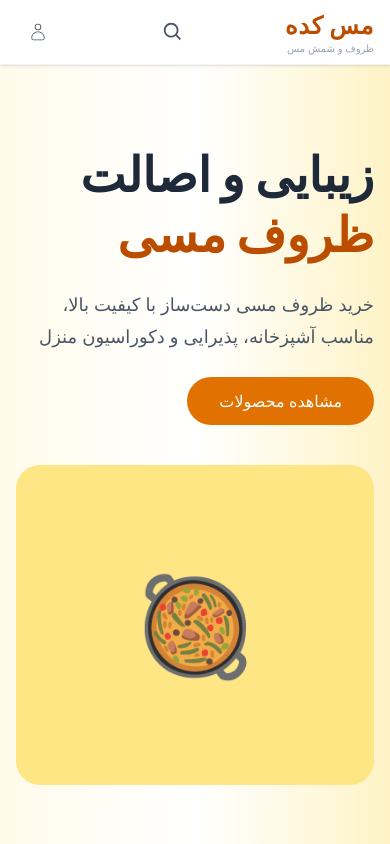
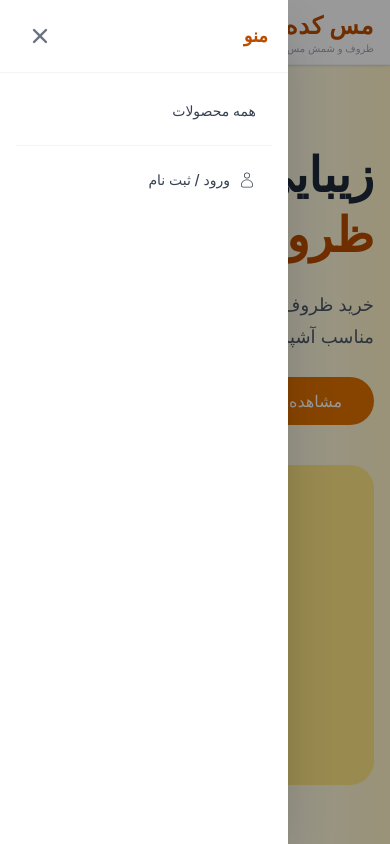
Before and after one commit to alietebarian/myShop, a React (Vite) app in the folder client/: page / in a window 390 px wide. Both pictures are taken after a click on the button "باز کردن منو". Shown: the top 844 px of the page. Built offline with nearby package versions, Linux system fonts and the light colour scheme; no server answers.

Commit message:
fix header for responsive

```diff
--- a/client/src/app/layout/header/Header.tsx
+++ b/client/src/app/layout/header/Header.tsx
@@ -1,128 +1,208 @@
-import { BiSearch } from "react-icons/bi";
+import { useState } from "react";
 import { RiAdminLine } from "react-icons/ri";
 import { CiUser } from "react-icons/ci";
 import { PiBasketLight } from "react-icons/pi";
+import { HiOutlineClipboardList } from "react-icons/hi";
+import { HiOutlineMenuAlt3, HiX } from "react-icons/hi";
 import { Link } from "react-router-dom";
 import { useCart } from "../../../lib/hooks/useCart";
-import { HiOutlineClipboardList } from "react-icons/hi";
 import { useAuth } from "../../../features/context/useAuth";
 
 function Header() {
-  const { data: cartItem } = useCart()
-  const { user, token, logout } = useAuth()
+  const { data: cartItem } = useCart();
+  const { user, token, logout } = useAuth();
+  const [isMenuOpen, setIsMenuOpen] = useState(false);
+
+  const closeMenu = () => setIsMenuOpen(false);
 
   return (
-    <header className="sticky top-0 z-50 bg-white border-b border-gray-100 shadow-sm px-4 md:px-8">
-      <div className="max-w-7xl mx-auto flex items-center justify-between gap-4 h-16 md:h-20">
+    <header className="sticky top-0 z-50 border-b border-gray-100 bg-white px-4 shadow-sm md:px-8">
+      <div className="mx-auto flex h-16 max-w-7xl items-center justify-between gap-4 md:h-20">
         {/* Logo - Left side (RTL) */}
         <Link to="/" className="shrink-0">
           <div className="flex flex-col leading-tight">
-            <span className="text-2xl font-extrabold text-amber-700 tracking-wide">
+            <span className="text-2xl font-extrabold tracking-wide text-amber-700">
               مس کده
             </span>
-            <span className="text-[10px] text-gray-400 font-light">
+            <span className="text-[10px] font-light text-gray-400">
               ظروف و شمش مس
             </span>
           </div>
         </Link>
 
-        {/* Search - Center */}
-        <div className="flex-1 max-w-xl mx-4 hidden sm:flex">
-          <div className="relative w-full">
-            <input
-              type="text"
-              placeholder="جستجو محصول..."
-              className="w-full px-5 py-2.5 pr-12 rounded-full border-amber-400 bg-gray-50 border-2 focus:border-amber-600 focus:bg-white focus:outline-none transition-all duration-300 text-sm text-gray-700 placeholder:text-gray-400"
-            />
-            <button
-              className="absolute left-1 top-1/2 -translate-y-1/2 bg-amber-600 hover:bg-amber-700 text-white p-2 rounded-full transition-all duration-300 hover:scale-105"
-              aria-label="جستجو"
+        {/* Desktop User Actions - Right side */}
+        <div className="hidden shrink-0 items-center gap-1 md:flex md:gap-2">
+          {user?.role === "Admin" ? (
+            <Link
+              to="/dashboard"
+              className="flex items-center gap-1.5 rounded-full px-3 py-1.5 transition-all hover:bg-amber-50 group"
             >
-              <BiSearch size={18} />
-            </button>
-          </div>
-        </div>
+              <span className="text-xs font-medium text-amber-700 group-hover:text-amber-800">
+                پنل مدیریت
+              </span>
+              <RiAdminLine className="text-lg text-amber-600" />
+            </Link>
+          ) : null}
 
-        {/* Mobile Search Button */}
-        <button className="sm:hidden p-2 text-gray-600 hover:text-amber-600 transition-colors">
-          <BiSearch size={22} />
-        </button>
-
-        {/* User Actions - Right side */}
-        <div className="flex items-center gap-1 md:gap-2 shrink-0">
-          <nav className="hidden lg:flex items-center gap-6">
+          <nav className="hidden items-center gap-6 lg:flex">
             <Link
               to="/products"
-              className="text-sm font-medium text-gray-600 hover:text-amber-700 transition-colors border-b-2 border-transparent pb-0.5"
+              className="border-b-2 border-transparent pb-0.5 text-sm font-medium text-gray-600 transition-colors hover:text-amber-700"
             >
               همه محصولات
             </Link>
           </nav>
-          {/* Admin */}
-          {
-            user?.role === "Admin" ? (
 
-              <Link
-                to="/dashboard"
-                className="hidden md:flex items-center gap-1.5 px-3 py-1.5 rounded-full hover:bg-amber-50 transition-all group"
-              >
-                <span className="text-xs font-medium text-amber-700 group-hover:text-amber-800">
-                  پنل مدیریت
-                </span>
-                <RiAdminLine className="text-amber-600 text-lg" />
-              </Link>
-            ) : null
-          }
-          {
-            token && (
+          {token && (
             <Link
               to="/orders"
-                className="hidden md:flex items-center gap-1.5 px-3 py-1.5 rounded-full hover:bg-gray-50 transition-all group"
+              className="flex items-center gap-1.5 rounded-full px-3 py-1.5 transition-all hover:bg-gray-50 group"
               aria-label="سفارش‌های من"
             >
-                <span className="text-xs font-medium text-gray-600 group-hover:text-amber-700 transition-colors">
+              <span className="text-xs font-medium text-gray-600 transition-colors group-hover:text-amber-700">
                 سفارش‌های من
               </span>
-                <HiOutlineClipboardList className="text-gray-600 text-xl group-hover:text-amber-700 transition-colors" />
+              <HiOutlineClipboardList className="text-xl text-gray-600 transition-colors group-hover:text-amber-700" />
             </Link>
-            )
-          }
+          )}
 
-          {/* Login / logout */}
           {token ? (
             <span
               onClick={logout}
-              className="text-xs cursor-pointer font-medium text-gray-600 hover:text-amber-700 transition-colors hidden sm:inline"
+              className="cursor-pointer text-xs font-medium text-gray-600 transition-colors hover:text-amber-700"
             >
               خروج از حساب کاربری
             </span>
           ) : (
             <Link
               to="/login"
-              className="flex items-center gap-1.5 px-3 py-1.5 rounded-full hover:bg-gray-50 transition-all group"
+              className="flex items-center gap-1.5 rounded-full px-3 py-1.5 transition-all hover:bg-gray-50 group"
             >
-              <span className="text-xs font-medium text-gray-600 group-hover:text-amber-700 transition-colors hidden sm:inline">
+              <span className="text-xs font-medium text-gray-600 transition-colors group-hover:text-amber-700">
                 ورود / ثبت نام
               </span>
-              <CiUser className="text-gray-600 text-xl group-hover:text-amber-700 transition-colors" />
+              <CiUser className="text-xl text-gray-600 transition-colors group-hover:text-amber-700" />
             </Link>
           )}
 
-          {/* Cart */}
-          {
-            token && (
+          {token && (
             <Link
               to="/cart"
-                className="relative p-2 rounded-full hover:bg-gray-50 transition-all group"
+              className="relative rounded-full p-2 transition-all hover:bg-gray-50 group"
               aria-label="سبد خرید"
             >
-                <PiBasketLight className="text-gray-600 text-2xl group-hover:text-amber-700 group-hover:scale-110 transition-all" />
-                <span className="absolute -top-0.5 -right-0.5 bg-red-500 text-white text-[10px] font-bold w-5 h-5 rounded-full flex items-center justify-center border-2 border-white shadow-sm">
+              <PiBasketLight className="text-2xl text-gray-600 transition-all group-hover:scale-110 group-hover:text-amber-700" />
+              <span className="absolute -top-0.5 -right-0.5 flex h-5 w-5 items-center justify-center rounded-full border-2 border-white bg-red-500 text-[10px] font-bold text-white shadow-sm">
                 {cartItem?.items.length}
               </span>
             </Link>
-            )
-          }
+          )}
+        </div>
+
+        {/* Mobile Right Side - Cart + Hamburger */}
+        <div className="flex items-center gap-2 md:hidden">
+          {token && (
+            <Link
+              to="/cart"
+              className="relative rounded-full p-2 transition-all hover:bg-gray-50"
+              aria-label="سبد خرید"
+            >
+              <PiBasketLight className="text-2xl text-gray-600" />
+              <span className="absolute -top-0.5 -right-0.5 flex h-5 w-5 items-center justify-center rounded-full border-2 border-white bg-red-500 text-[10px] font-bold text-white shadow-sm">
+                {cartItem?.items.length}
+              </span>
+            </Link>
+          )}
+
+          <button
+            onClick={() => setIsMenuOpen(true)}
+            aria-label="باز کردن منو"
+            className="rounded-full p-2 text-gray-600 transition hover:bg-gray-50"
+          >
+            <HiOutlineMenuAlt3 className="text-2xl" />
+          </button>
+        </div>
+      </div>
+
+      {/* Mobile Overlay */}
+      {isMenuOpen && (
+        <div
+          onClick={closeMenu}
+          className="fixed inset-0 z-40 bg-black/40 md:hidden"
+        />
+      )}
+
+      {/* Mobile Drawer - از چپ باز می‌شه */}
+      <div
+        className={`fixed top-0 left-0 z-50 h-full w-72 transform bg-white shadow-2xl transition-transform duration-300 ease-in-out md:hidden ${isMenuOpen ? "translate-x-0" : "-translate-x-full"
+          }`}
+      >
+        {/* Drawer Header */}
+        <div className="flex items-center justify-between border-b border-gray-100 px-5 py-4">
+          <span className="text-lg font-bold text-amber-700">منو</span>
+          <button
+            onClick={closeMenu}
+            aria-label="بستن منو"
+            className="rounded-full p-2 text-gray-500 transition hover:bg-gray-100"
+          >
+            <HiX className="text-2xl" />
+          </button>
+        </div>
+
+        {/* Drawer Items */}
+        <div className="flex flex-col gap-1 p-4">
+          <Link
+            to="/products"
+            onClick={closeMenu}
+            className="rounded-xl px-4 py-3 text-sm font-medium text-gray-700 transition hover:bg-amber-50 hover:text-amber-700"
+          >
+            همه محصولات
+          </Link>
+
+          {user?.role === "Admin" && (
+            <Link
+              to="/dashboard"
+              onClick={closeMenu}
+              className="flex items-center gap-2 rounded-xl px-4 py-3 text-sm font-medium text-amber-700 transition hover:bg-amber-50"
+            >
+              <RiAdminLine className="text-lg" />
+              پنل مدیریت
+            </Link>
+          )}
+
+          {token && (
+            <Link
+              to="/orders"
+              onClick={closeMenu}
+              className="flex items-center gap-2 rounded-xl px-4 py-3 text-sm font-medium text-gray-700 transition hover:bg-amber-50 hover:text-amber-700"
+            >
+              <HiOutlineClipboardList className="text-lg" />
+              سفارش‌های من
+            </Link>
+          )}
+
+          <div className="my-2 border-t border-gray-100" />
+
+          {token ? (
+            <button
+              onClick={() => {
+                logout();
+                closeMenu();
+              }}
+              className="rounded-xl px-4 py-3 text-right text-sm font-medium text-red-600 transition hover:bg-red-50"
+            >
+              خروج از حساب کاربری
+            </button>
+          ) : (
+            <Link
+              to="/login"
+              onClick={closeMenu}
+              className="flex items-center gap-2 rounded-xl px-4 py-3 text-sm font-medium text-gray-700 transition hover:bg-amber-50 hover:text-amber-700"
+            >
+              <CiUser className="text-lg" />
+              ورود / ثبت نام
+            </Link>
+          )}
         </div>
       </div>
     </header>
```
Lines whose indentation alone changed are shown as unchanged.
